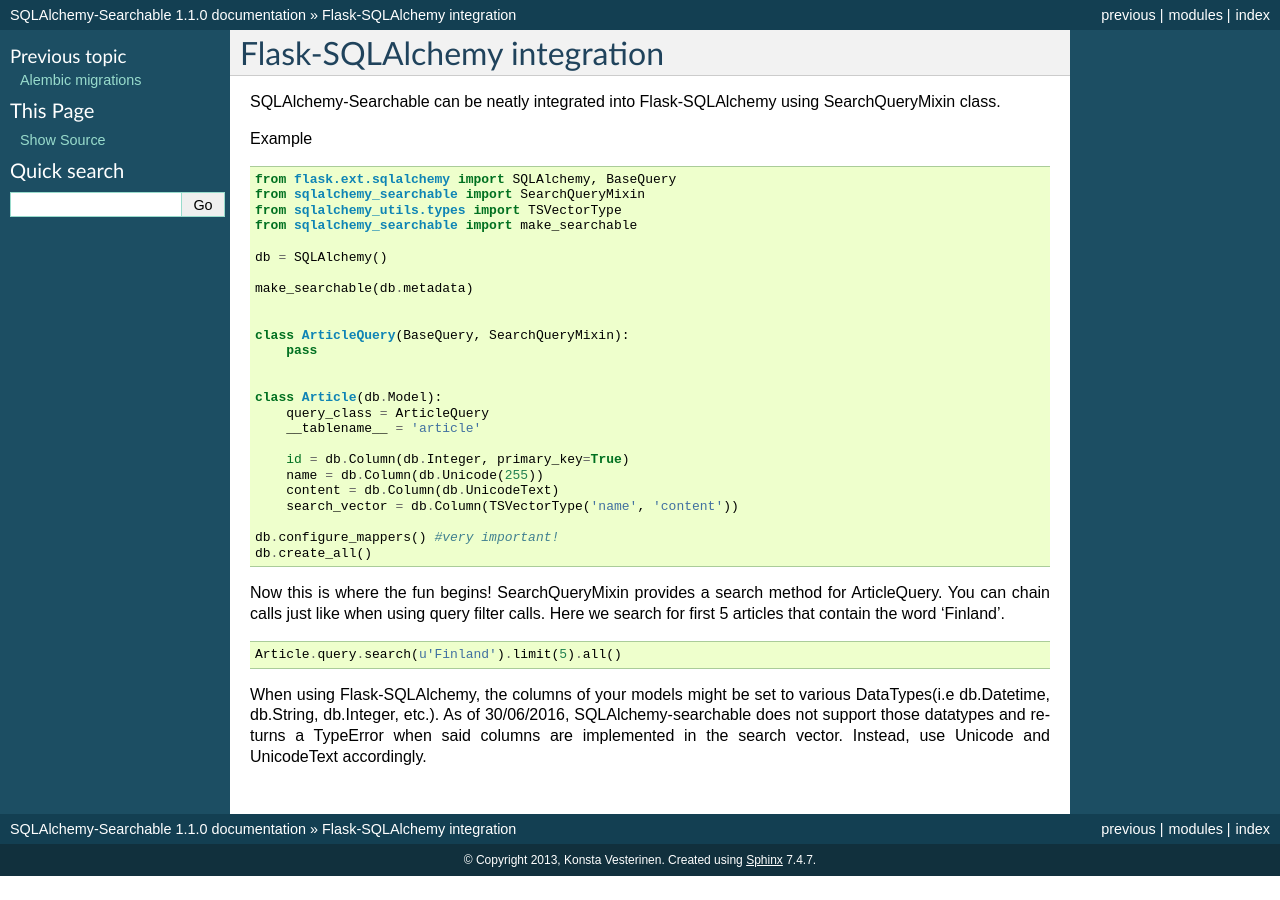
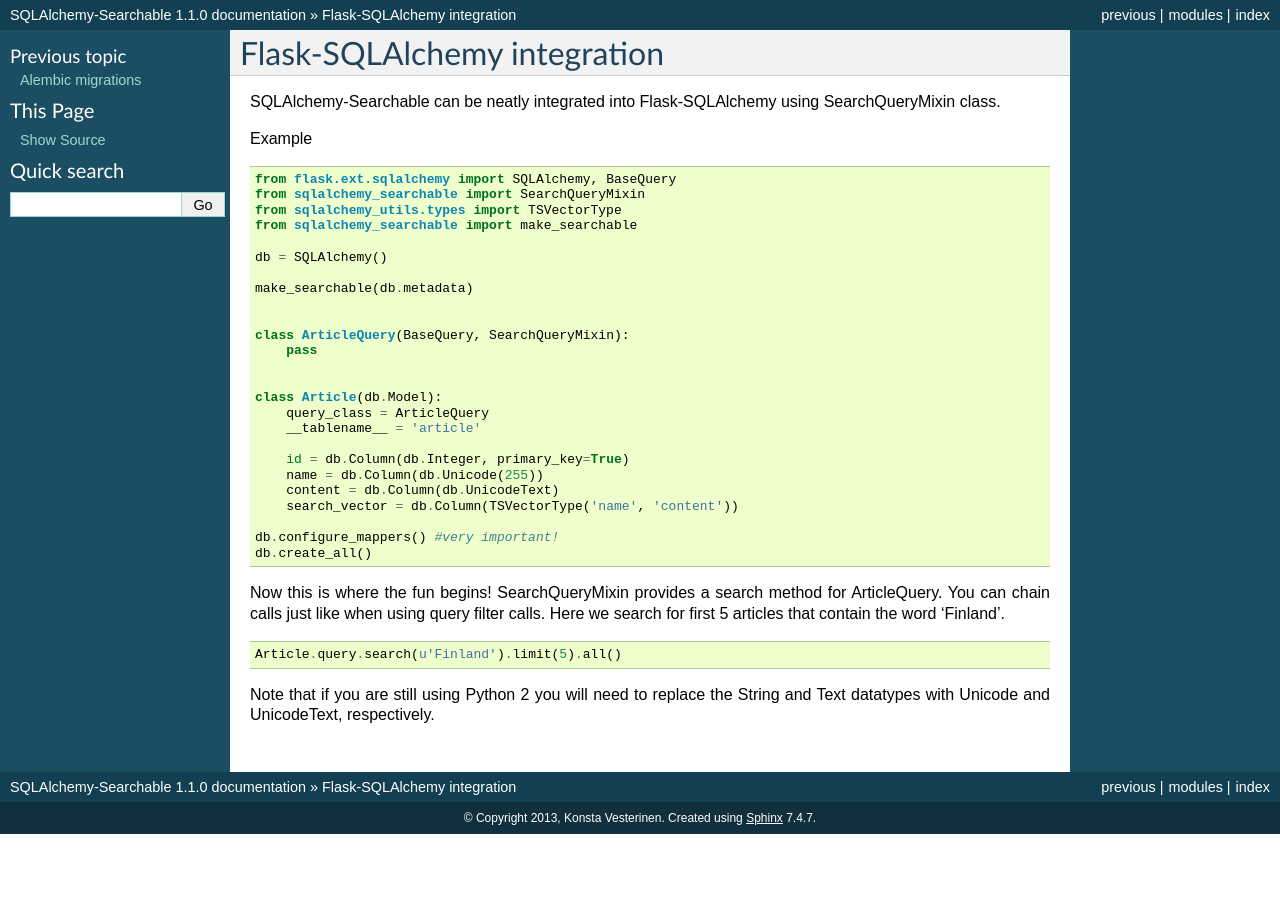
Before and after one commit to falcony-io/sqlalchemy-searchable, a Sphinx documentation site: the page built from docs/integrations.rst, in a window 1280 px wide. Built offline with Sphinx 7.4.7, drawn with Linux system fonts in a browser that asks for light colours.

Commit message:
docs/integration: clarify Unicode datatype need
This note only ever applied to Python 2.

```diff
--- a/docs/integrations.rst
+++ b/docs/integrations.rst
@@ -39,4 +39,4 @@
 
     Article.query.search(u'Finland').limit(5).all()
 
-When using Flask-SQLAlchemy, the columns of your models might be set to various DataTypes(i.e db.Datetime, db.String, db.Integer, etc.). As of 30/06/2016, SQLAlchemy-searchable does not support those datatypes and returns a TypeError when said columns are implemented in the search vector. Instead, use Unicode and UnicodeText accordingly.
+Note that if you are still using Python 2 you will need to replace the String and Text datatypes with Unicode and UnicodeText, respectively.
```
